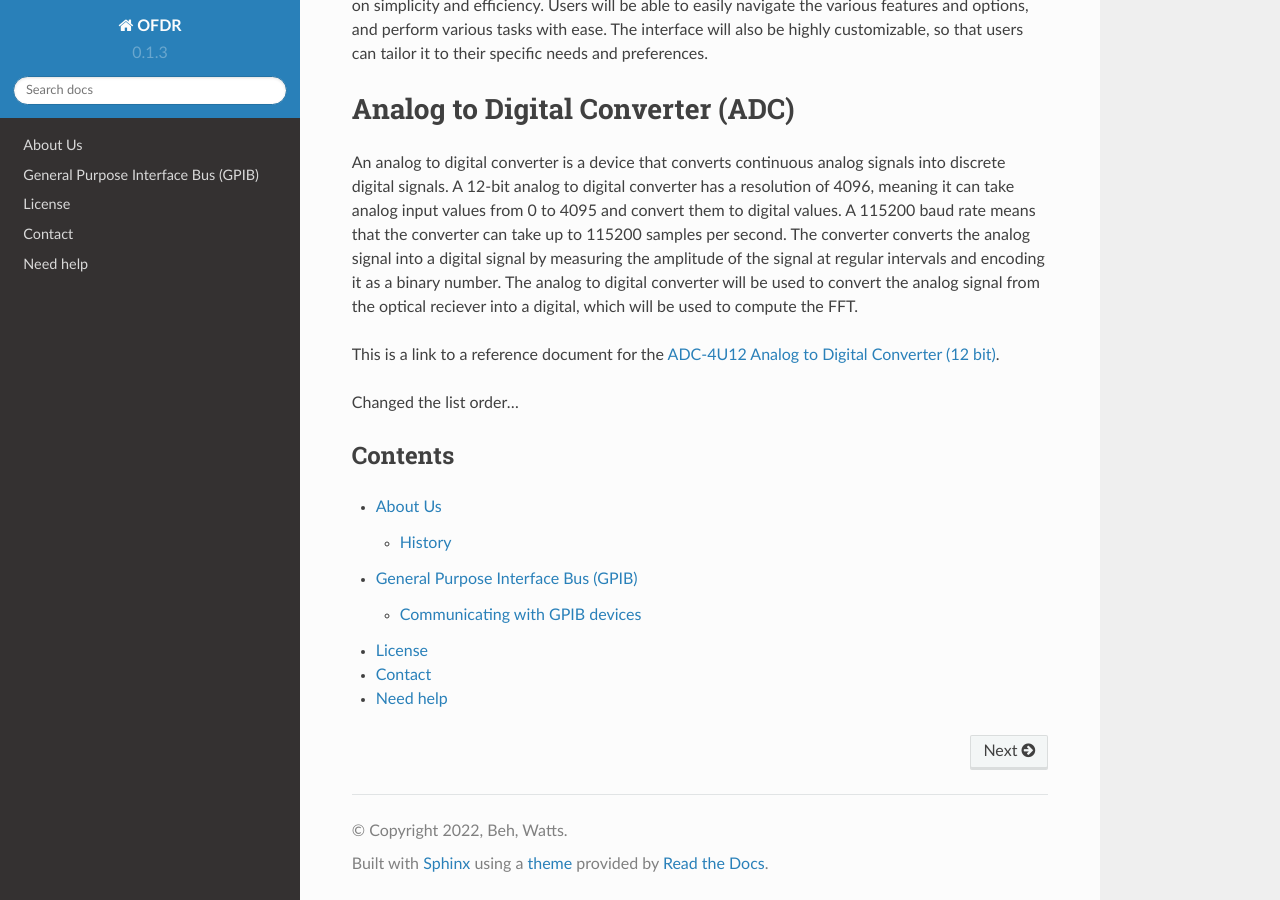
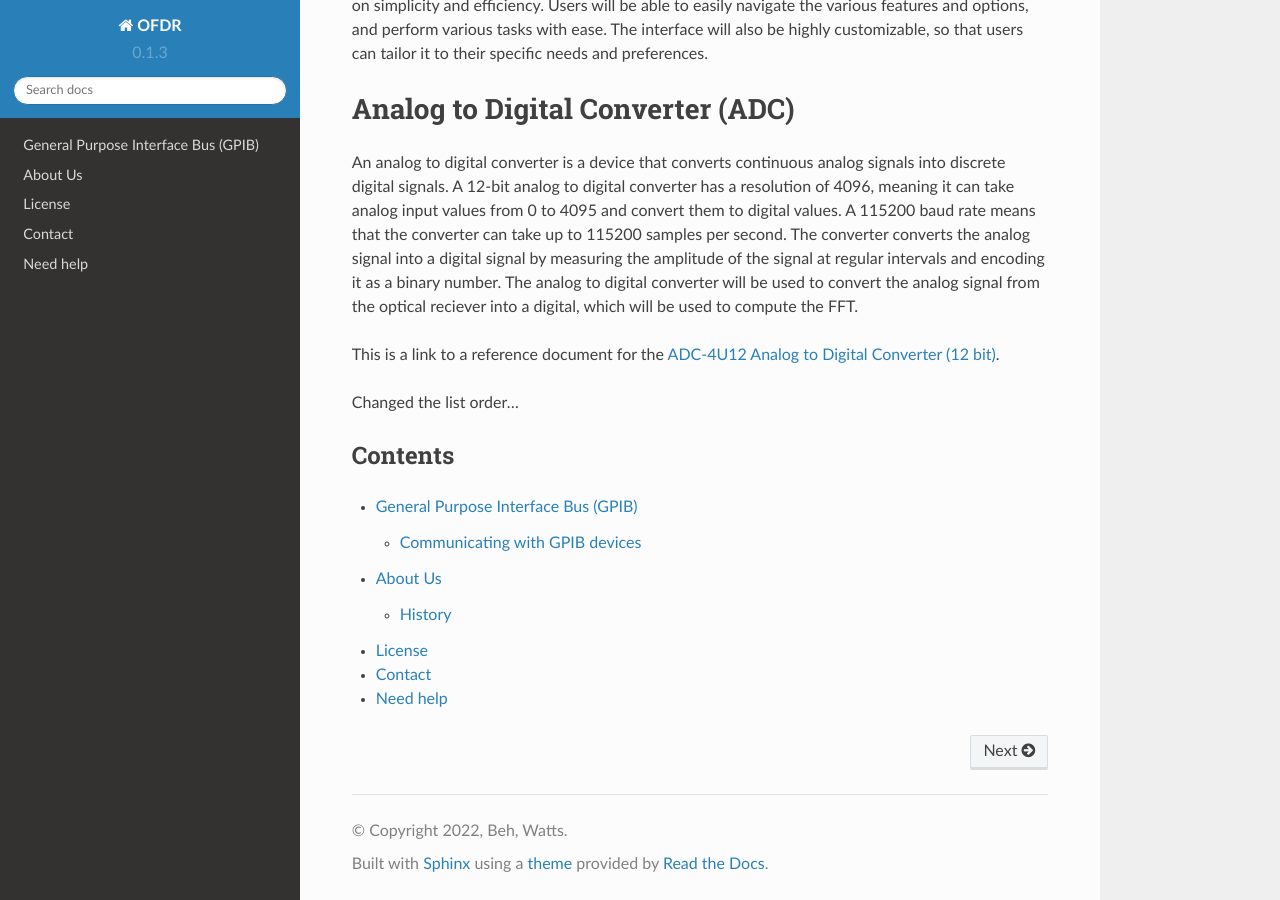
Before and after one commit to wattsjake/OFDR, a Sphinx documentation site: the page built from docs/source/index.rst, in a window 1280 px wide and 900 px high, scrolled down 2030 px. Built offline with Sphinx 7.4.7 and the Read the Docs theme 2.0.0, drawn with Linux system fonts in a browser that asks for light colours; pages that are not in the unit, such as notebooks, are missing from menus.

Commit message:
changed list array

```diff
--- a/docs/source/index.rst
+++ b/docs/source/index.rst
@@ -102,8 +102,8 @@ Contents
 .. toctree::
    :maxdepth: 2
 
+   gpib
    about
-   gpib
    license
    help
    rst
```
